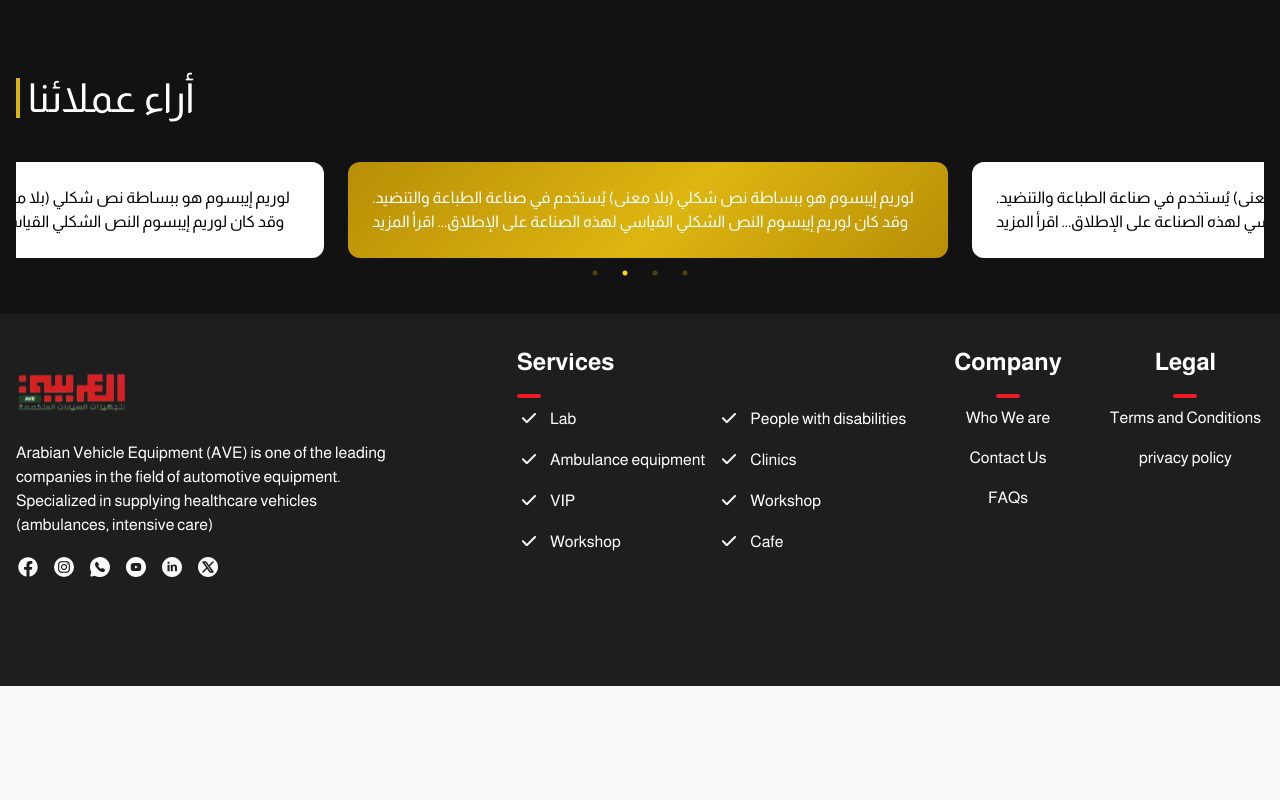
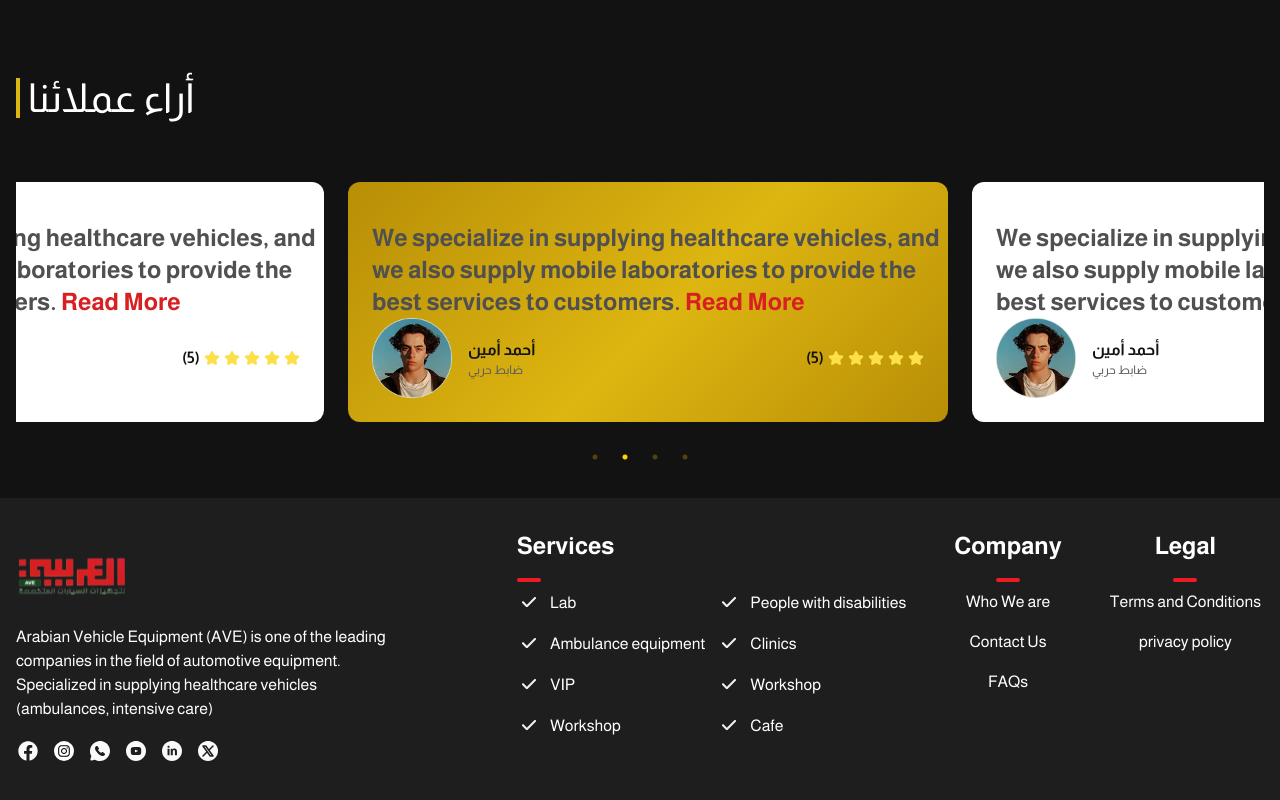
Before and after one commit to AQuadic/AVE_Reactjs, a React (Vite) app: page /vip in a window 1280 px wide. Shown: the part 2049-2849 px from the top of the page. Before the commit the page ends 2735 px from the top, so only its background shows below. Built offline with nearby package versions, Linux system fonts and the light colour scheme.

Commit message:
Opinion Card

```diff
--- a/src/components/Vip/OpinionCard.jsx
+++ b/src/components/Vip/OpinionCard.jsx
@@ -1,15 +1,54 @@
-import React from "react";
+import clientImg from '@/assets/images/clientImg.webp'
+import { useState } from 'react';
+import { useTranslation } from 'react-i18next';
 
 const OpinionCard = ({ isGolden }) => {
+  const { t } = useTranslation("home");
+  const [showMore, setShowMore] = useState(false);
+
+  const toggleShowMore = () => {
+    setShowMore(!showMore);
+  };
   return (
     <div
-      className={`w-[350px] sm:w-[600px] mx-5 p-6 ${isGolden ? "yellow-gradient text-white" : "bg-white text-black"} rounded-xl`}
+      className={`w-[350px] sm:w-[600px] m-5 p-6 ${isGolden ? "yellow-gradient text-white" : "bg-white text-black"} rounded-xl`}
     >
-      <p>
-        لوريم إيبسوم هو ببساطة نص شكلي (بلا معنى) يُستخدم في صناعة الطباعة
-        والتنضيد. وقد كان لوريم إيبسوم النص الشكلي القياسي لهذه الصناعة على
-        الإطلاق... اقرأ المزيد
+      <p className='text-[#505050] lg:text-2xl text-base lg:font-bold font-normal md:w-[570px] mt-4'>
+        {t('headTitle')}
+        {showMore && (
+          <span> {t('headTitle')}</span>
+        )}
+        <span
+          className='text-[#D82022] cursor-pointer'
+          onClick={toggleShowMore}
+        >
+          {' '}
+          {showMore ? t('readLess') : t('readMore')}
+        </span>
       </p>
+      <div className="flex justify-between">
+        <div className="flex items-center gap-4">
+          <img src={clientImg} className="w-20 h-20" alt="Client" />
+          <div>
+            <h2 className="text-[#121212] text-base font-bold">أحمد أمين</h2>
+            <p className="text-[#5D5D5D] text-xs">ضابط حربي</p>
+          </div>
+        </div>
+        <div className="flex items-center">
+          <p className="text-[#121212] font-bold ms-2">(5)</p>
+          {[...Array(5)].map((_, i) => (
+            <svg
+              key={i}
+              className="w-4 h-4 text-yellow-300 ms-1"
+              xmlns="http://www.w3.org/2000/svg"
+              fill="currentColor"
+              viewBox="0 0 22 20"
+            >
+              <path d="M20.924 7.625a1.523 1.523 0 0 0-1.238-1.044l-5.051-.734-2.259-4.577a1.534 1.534 0 0 0-2.752 0L7.365 5.847l-5.051.734A1.535 1.535 0 0 0 1.463 9.2l3.656 3.563-.863 5.031a1.532 1.532 0 0 0 2.226 1.616L11 17.033l4.518 2.375a1.534 1.534 0 0 0 2.226-1.617l-.863-5.03L20.537 9.2a1.523 1.523 0 0 0 .387-1.575Z" />
+            </svg>
+          ))}
+        </div>
+      </div>
     </div>
   );
 };
```
